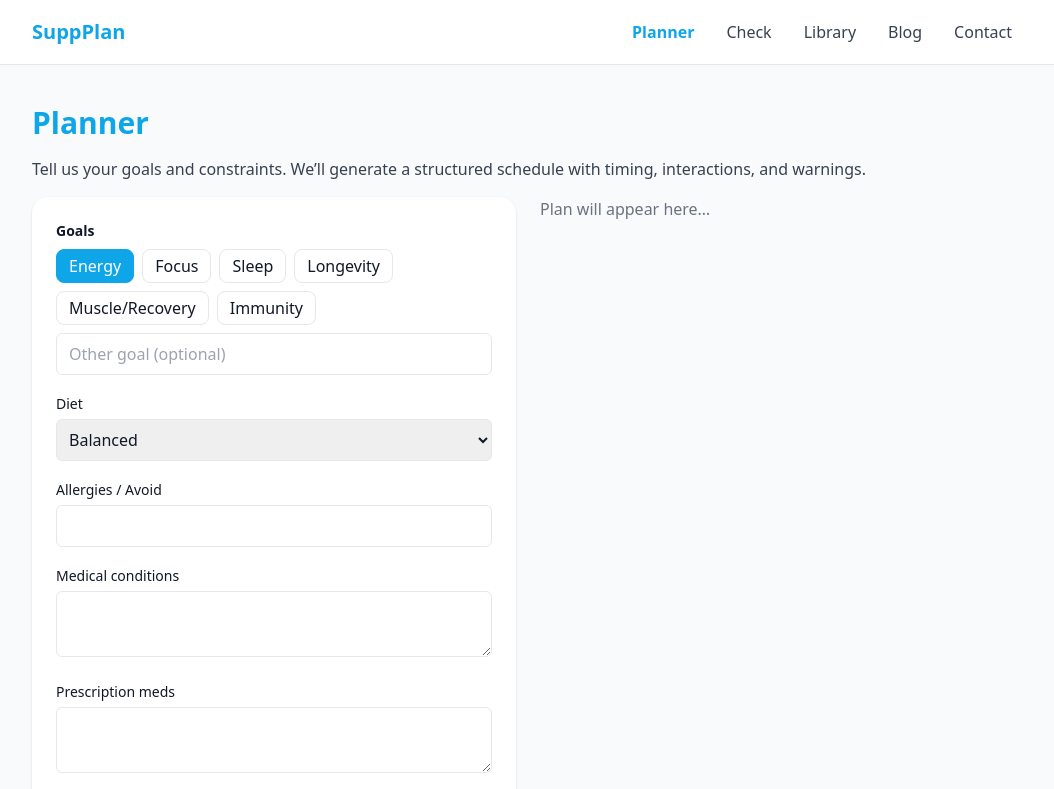
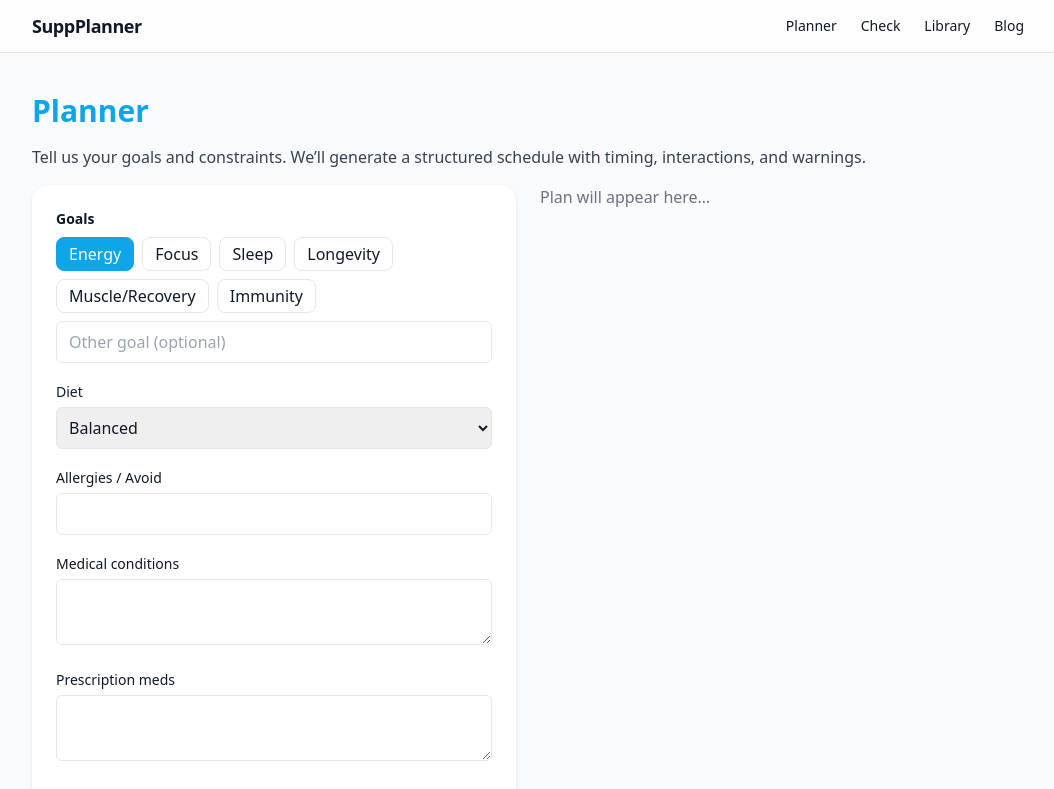
Before and after one commit to JiriTill/suppplanner, a Next.js app: page /planner in a window 1280 px wide. Shown: the top 789 px of the page, without its empty margins (112-1166 px from the left). Built offline with nearby package versions, Linux system fonts and the light colour scheme.

Commit message:
Update Header.tsx

```diff
--- a/components/Header.tsx
+++ b/components/Header.tsx
@@ -1,30 +1,16 @@
-'use client';
 import Link from 'next/link';
-import { usePathname } from 'next/navigation';
-
-
-const LinkItem = ({ href, label }: { href: string; label: string }) => {
-const pathname = usePathname();
-const active = pathname === href;
-return (
-<Link href={href} className={`px-3 py-2 rounded-lg hover:bg-gray-100 ${active ? 'font-bold text-primary' : 'text-gray-700'}`}>
-{label}
-</Link>
-);
-};
 
 
 export default function Header() {
 return (
-<header className="bg-white border-b">
-<div className="container h-16 flex items-center justify-between">
-<Link href="/" className="font-extrabold text-xl text-primary">SuppPlan</Link>
-<nav className="flex items-center gap-2">
-<LinkItem href="/planner" label="Planner" />
-<LinkItem href="/check" label="Check" />
-<LinkItem href="/library" label="Library" />
-<LinkItem href="/blog" label="Blog" />
-<LinkItem href="/contact" label="Contact" />
+<header className="sticky top-0 z-40 bg-white/80 backdrop-blur border-b">
+<div className="mx-auto max-w-5xl px-4 py-3 flex items-center justify-between">
+<Link href="/" className="font-semibold text-lg tracking-tight">SuppPlanner</Link>
+<nav className="flex items-center gap-6 text-sm">
+<Link href="/planner" className="hover:underline">Planner</Link>
+<Link href="/check" className="hover:underline">Check</Link>
+<Link href="/library" className="hover:underline">Library</Link>
+<Link href="/blog" className="hover:underline">Blog</Link>
 </nav>
 </div>
 </header>
```
